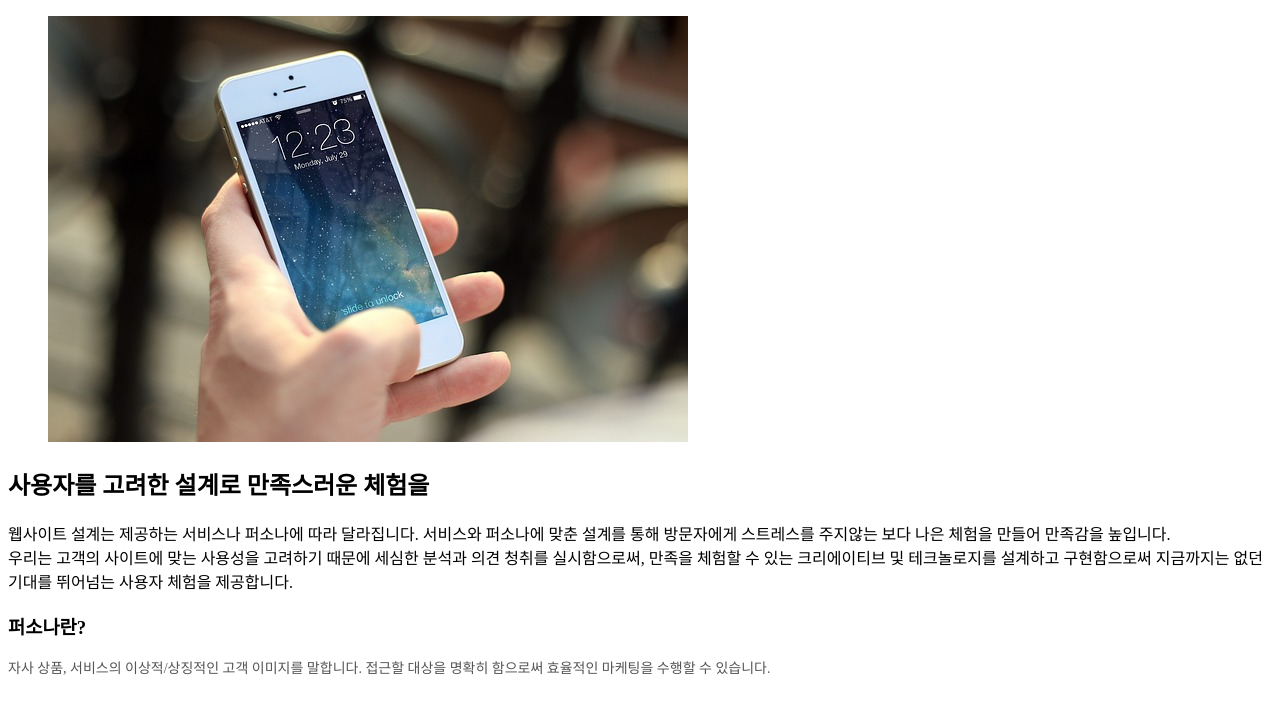
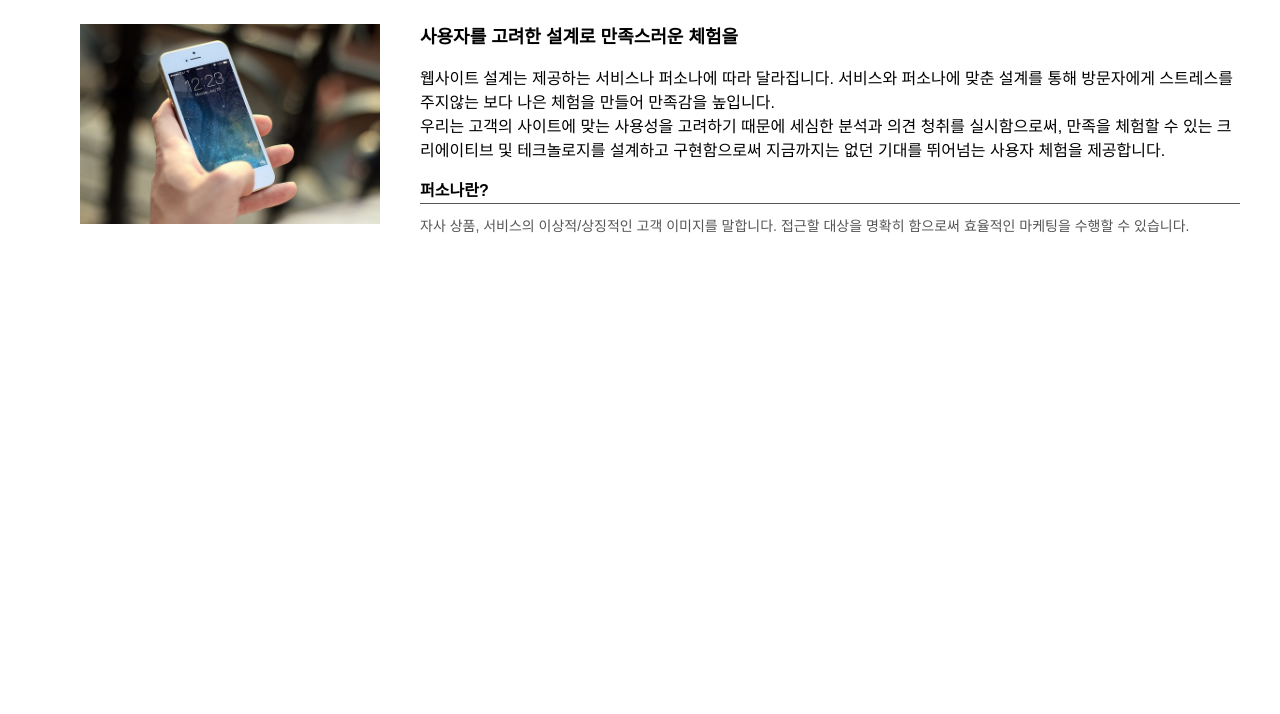
Before and after one commit to PhilosopherDev/CSS-Design-Practical-Guide, a plain HTML site: page Ch2/1. 특성에 따라 CSS를 분류한다/index.html in a window 1280 px wide. Drawn offline with Linux system fonts and the light colour scheme.

Commit message:
베이스, 레이아웃, 블락 추가

```diff
--- a/Ch2/1. 특성에 따라 CSS를 분류한다/style.css
+++ b/Ch2/1. 특성에 따라 CSS를 분류한다/style.css
@@ -1,44 +1,67 @@
+/*
+    CSS의 역할이나 특성에 따라 그룹을 나눈다.
+    베이스 그룹, 레이아웃 그룹 만들기
+*/
+
+/* 베이스 그룹 */
+body {
+    font-family: sans-serif;
+}
+
 #main span {
     color: #555;
     font-size: 14px;
 }
 
-#main div.module.main-module {
-    /* 좌우 가운데 정렬을 위한 지점 */
+/* 레이아웃 그룹 */
+
+.ly_content {
     max-width: 1200px;
     padding-right: 15px;
     padding-left: 15px;
     margin-right: auto;
     margin-left: auto;
+}
+
+/* 모듈 그룹 */
+
+#main div.bl_module.main-module { /* 모듈 그룹 정의 => bl_module */
+    /* 좌우 가운데 정렬을 위한 지점 => 위치 조정을 담당하는 코드. ly_content 를 만들고 한단계 상위의 article 에 클래스 추가 */
+    /* max-width: 1200px;
+    padding-right: 15px;
+    padding-left: 15px;
+    margin-right: auto;
+    margin-left: auto; */
+
     /* 모듈에 대한 지정 */
     display: flex;
     align-items: center;
-    font-family: sans-serif;
+    /* font-family: sans-serif; => body 요소에 적용. 사이트 전체에 적용하기 위해 = 베이스 그룹 */
     font-size: 16px;
     line-height: 1.5;
 }
 
-#main div.module.main-module figure {
+#main div.bl_module.main-module figure { /* 모듈 그룹 정의 => bl_module */
     flex: 1 1 25%;
     margin-right: 3.3333%;
 }
 
-#main div.module.main-module img {
+#main div.bl_module.main-module img { /* 모듈 그룹 정의 => bl_module */
     width: 100%;
     vertical-align: top;
 }
 
-#main div.module.main-module div {
+#main div.bl_module.main-module div { /* 모듈 그룹 정의 => bl_module */
     flex: 1 1 68.3333%;
 }
 
-#main div.module.main-module h2 {
+#main div.bl_module.main-module h2 { /* 모듈 그룹 정의 => bl_module */
     margin-bottom: 10px;
     font-size: 18px;
     font-weight: bold;
 }
 
-#main div.module.main-module h3 {
+#main div.bl_module.main-module h3 { /* 모듈 그룹 정의 => bl_module */
     margin-top: 10px;
     margin-bottom: 10px;
     font-size: 16px;
```
